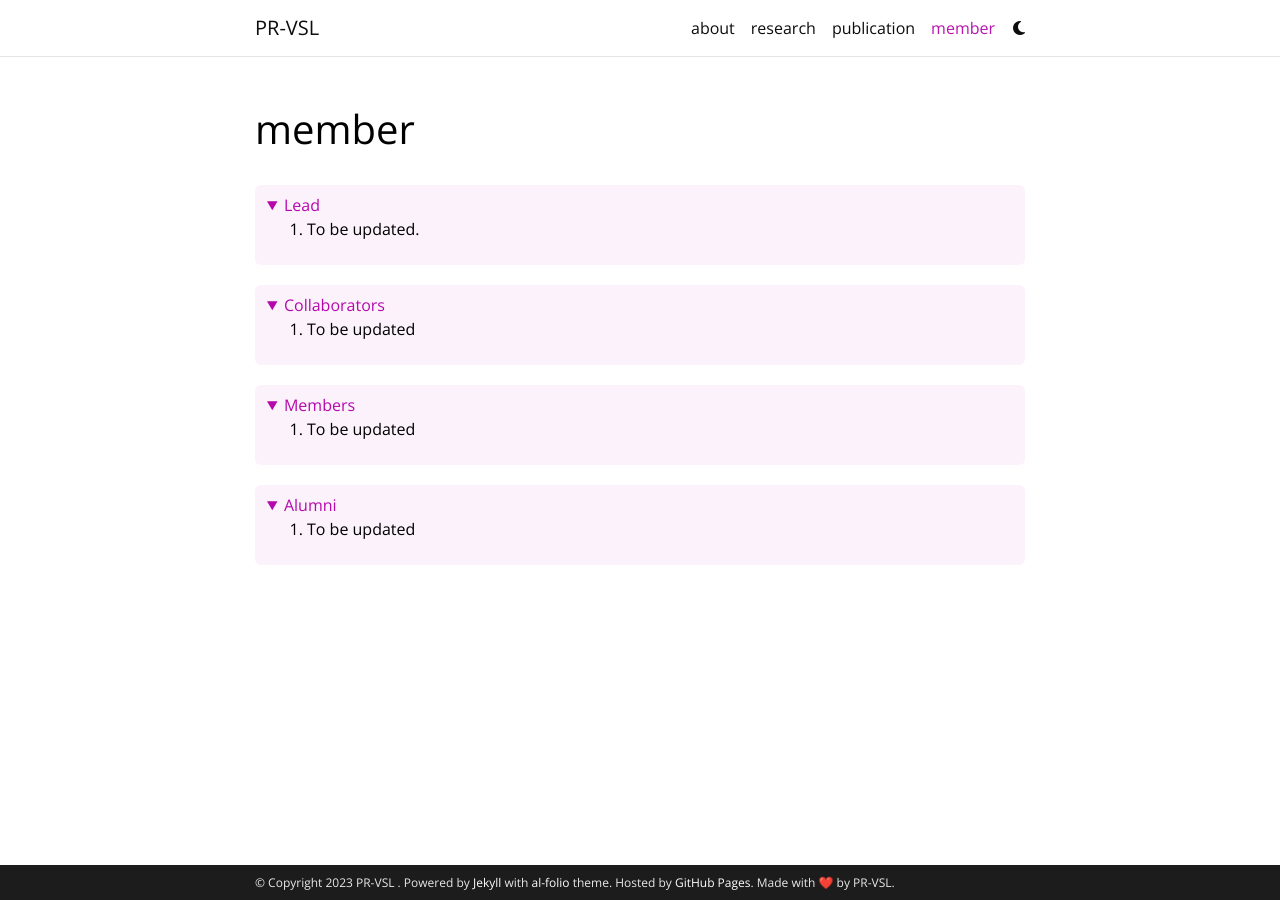
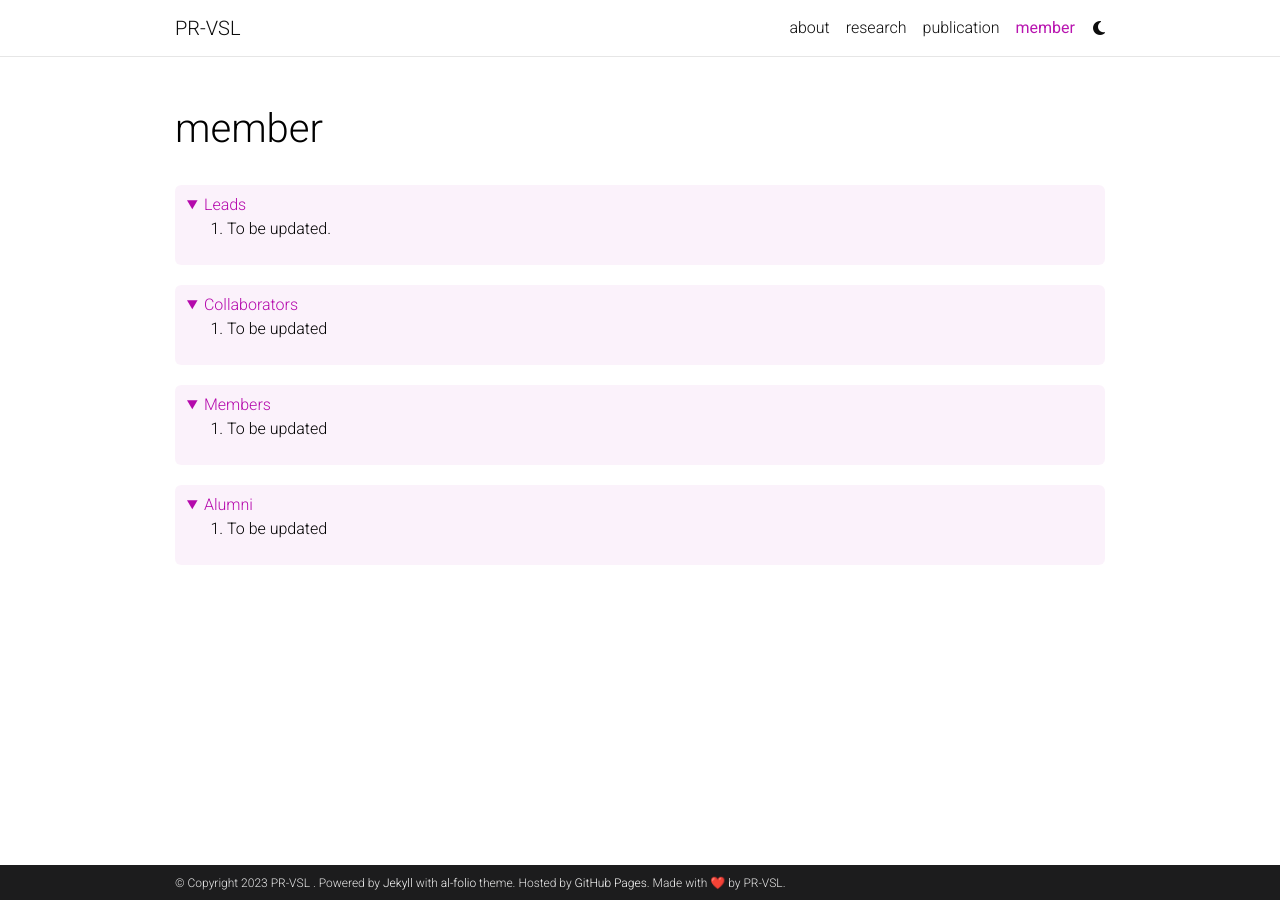
Before and after one commit to pr-vsl/pr-vsl.github.io, a Jekyll site: the page built from _pages/members.md, in a window 1280 px wide. Built offline with Jekyll 4.4.1, drawn with Linux system fonts in a browser that asks for light colours; comment, search, counter and statistics services are not loaded; a style sheet for code colours, icons or effects is not loaded.

Commit message:
update format

```diff
--- a/_config.yml
+++ b/_config.yml
@@ -55,7 +55,7 @@
 footer_fixed: true
 
 # Dimensions
-max_width: 800px
+max_width: 960px
 
 # TODO: add layout settings (single page vs. multi-page)
 
--- a/_pages/members.md
+++ b/_pages/members.md
@@ -6,12 +6,8 @@
 nav: true
 nav_order: 1000
 ---
-{:.no_toc}
 
-1. TOC
-{:toc}
-
-{% details Lead %}
+{% details Leads %}
 
 <ol class=space_list>
 
--- a/_sass/_base.scss
+++ b/_sass/_base.scss
@@ -21,7 +21,7 @@
 strong {
   color: var(--global-text-color);
   text-align: justify;
-  font-family: 'Open Sans', sans-serif;
+  // font-family: 'Open Sans', sans-serif;
 }
 
 hr {
```
